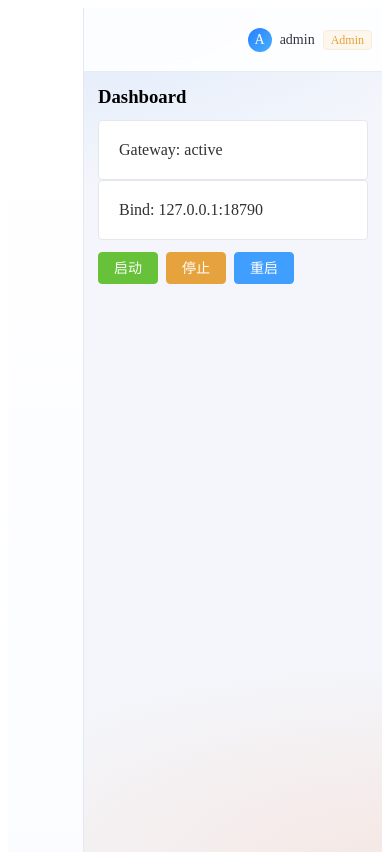
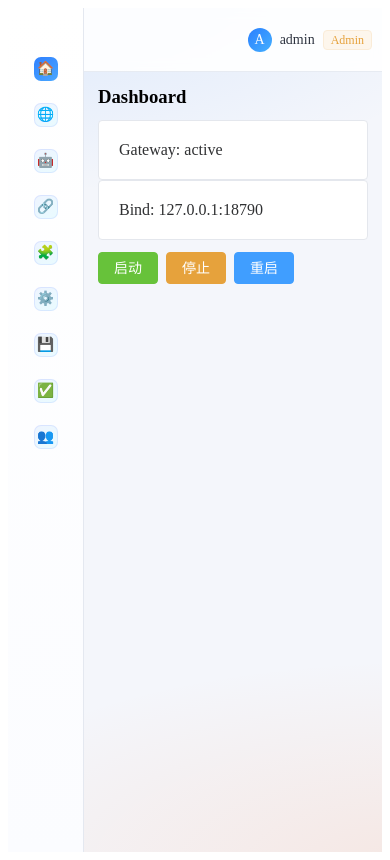
Before and after one commit to bfilestor/openclaw-manager, a Vue app in the folder src/frontend/: page /login in a window 390 px wide. Both pictures are taken after a click on the button "登录". Built offline with nearby package versions, Linux system fonts and the light colour scheme.

Commit message:
feat(frontend): add sidebar icons and compact mobile nav

```diff
--- a/src/frontend/src/App.vue
+++ b/src/frontend/src/App.vue
@@ -13,7 +13,10 @@
             :key="item.path"
             :index="item.path"
           >
-            <span>{{ item.label }}</span>
+            <span class="nav-item-content">
+              <span class="nav-icon" aria-hidden="true">{{ item.icon }}</span>
+              <span class="nav-label">{{ item.label }}</span>
+            </span>
           </el-menu-item>
         </el-menu>
       </el-scrollbar>
@@ -83,6 +86,7 @@ import { useAuthStore } from './stores/auth'
 type NavItem = {
   path: string
   label: string
+  icon: string
   adminOnly?: boolean
 }
 
@@ -91,15 +95,15 @@ const route = useRoute()
 const router = useRouter()
 
 const navItems: NavItem[] = [
-  { path: '/dashboard', label: 'Dashboard' },
-  { path: '/gateway', label: 'Gateway' },
-  { path: '/agents', label: 'Agents' },
-  { path: '/bindings', label: 'Bindings' },
-  { path: '/skills', label: 'Skills' },
-  { path: '/config', label: 'Config' },
-  { path: '/backups', label: 'Backups' },
-  { path: '/tasks', label: 'Tasks' },
-  { path: '/admin/users', label: 'Users', adminOnly: true },
+  { path: '/dashboard', label: 'Dashboard', icon: '🏠' },
+  { path: '/gateway', label: 'Gateway', icon: '🌐' },
+  { path: '/agents', label: 'Agents', icon: '🤖' },
+  { path: '/bindings', label: 'Bindings', icon: '🔗' },
+  { path: '/skills', label: 'Skills', icon: '🧩' },
+  { path: '/config', label: 'Config', icon: '⚙️' },
+  { path: '/backups', label: 'Backups', icon: '💾' },
+  { path: '/tasks', label: 'Tasks', icon: '✅' },
+  { path: '/admin/users', label: 'Users', icon: '👥', adminOnly: true },
 ]
 
 const visibleNavItems = computed(() => {
@@ -234,6 +238,33 @@ async function submitPasswordChange() {
   height: 42px;
 }
 
+.nav-item-content {
+  display: inline-flex;
+  align-items: center;
+  gap: 10px;
+}
+
+.nav-icon {
+  width: 24px;
+  height: 24px;
+  border-radius: 7px;
+  display: inline-flex;
+  align-items: center;
+  justify-content: center;
+  background: linear-gradient(145deg, #eef4ff, #e9fbff);
+  font-size: 14px;
+  box-shadow: inset 0 0 0 1px rgba(73, 110, 255, 0.12);
+}
+
+.nav-label {
+  color: #2f3442;
+}
+
+.nav-menu :deep(.is-active .nav-icon) {
+  background: linear-gradient(145deg, #2f80ff, #4aa8ff);
+  box-shadow: none;
+}
+
 .aside-footer {
   border-top: 1px solid #edf0f6;
   padding: 12px 16px 16px;
@@ -306,8 +337,13 @@ async function submitPasswordChange() {
     padding: 0 !important;
   }
 
-  .nav-menu :deep(.el-menu-item span) {
-    font-size: 0;
+  .nav-item-content {
+    justify-content: center;
+    width: 100%;
+  }
+
+  .nav-label {
+    display: none;
   }
 
   .app-header {
```
Also changed, not shown: 1 other file (tests, documents, lock files or other folders).
